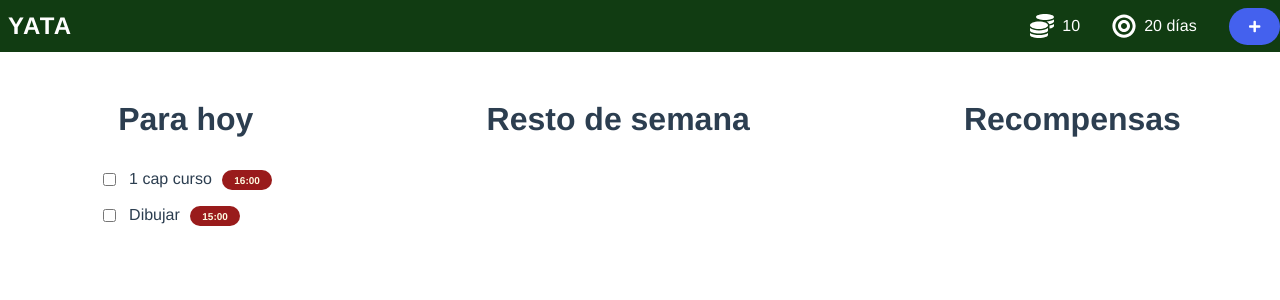
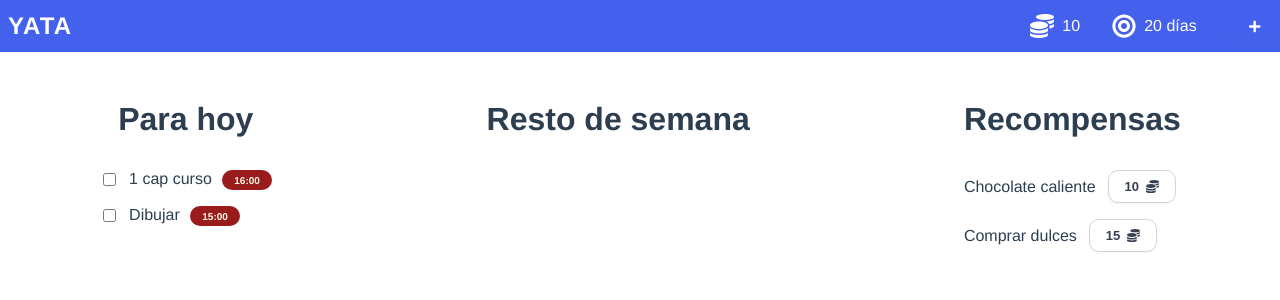
Before and after one commit to marisarobayo/yata, a Vue app: page /dashboard in a window 1280 px wide. Shown: the top 300 px of the page. Built offline with nearby package versions, Linux system fonts and the light colour scheme.

Commit message:
Implements rewards visualization. Swaps app colors.

```diff
--- /dev/null
+++ b/src/components/ButtonSecondary.vue
@@ -0,0 +1,38 @@
+
+<template>
+  <button
+    type="button"
+    :class="$style.button"
+    @click="$emit('click')"
+  >
+    <slot></slot>
+  </button>
+</template>
+
+<script lang="ts">
+import { defineComponent } from "vue";
+
+export default defineComponent({
+  name: 'ButtonSecondary',
+})
+</script>
+
+<style module lang="scss">
+  .button {
+    display: inline-flex;
+    align-items: center;
+    padding: 0.5rem 1rem;
+    font-size: small;
+    font-weight: 600;
+    border-radius: 10px;
+    box-shadow: 0 1px 2px 0 rgb(0 0 0 / 0.05);
+    cursor: pointer;
+    background-color: white;
+    color: rgb(55 65 81);
+    border: 1px rgb(209 213 219) solid;
+
+    &:hover {
+      background-color: rgb(249 250 251);
+    }
+  }
+</style>
--- a/src/components/Checkbox.vue
+++ b/src/components/Checkbox.vue
@@ -27,7 +27,7 @@ export default defineComponent({
   .checkbox {
     height: 0.5em;
     width: 0.5em;
-    border-radius: 0.25rem;
+    border-radius: 20em;
     color: rgb(79 70 229);
     border-color: rgb(209 213 219);
     &:focus {
--- /dev/null
+++ b/src/components/ListedReward.vue
@@ -0,0 +1,39 @@
+
+<template>
+  <div :class="$style.reward">
+    <div>
+      {{reward?.name}}
+    </div>
+    <ButtonSecondary>
+      <span :class="$style.cost">
+        {{reward?.cost}}
+      </span>
+      <font-awesome-icon icon="coins" />
+    </ButtonSecondary>
+  </div>
+</template>
+
+<script lang="ts">
+import { Reward } from "@/utils/models";
+import { defineComponent, PropType } from "vue";
+import ButtonSecondary from "./ButtonSecondary.vue";
+
+export default defineComponent({
+    name: "ListedTask",
+    props: {
+        reward: Object as PropType<Reward>
+    },
+    components: { ButtonSecondary }
+})
+</script>
+
+<style module lang="scss">
+  .reward {
+    display: flex;
+    align-items: center;
+    gap: 0 0.75em;
+  }
+  .cost {
+    margin-right: 0.5em;
+  }
+</style>
--- a/src/components/TopBar.vue
+++ b/src/components/TopBar.vue
@@ -49,7 +49,7 @@ export default defineComponent({
     top: 0;
     left: 0;
     width: 100%;
-    background-color: #113c12;
+    background-color: #4461ee;
   }
   .barcontent {
     justify-content: space-between;
--- a/src/services/users.ts
+++ b/src/services/users.ts
@@ -8,10 +8,12 @@ export function getCurrentUser(): User {
     streakDays: 20,
     rewards: [
       {
+        id: '1',
         name: 'Chocolate caliente',
         cost: 10,
       },
       {
+        id: '2',
         name: 'Comprar dulces',
         cost: 15,
       }
--- a/src/utils/models.ts
+++ b/src/utils/models.ts
@@ -22,7 +22,8 @@ export interface Task {
   frequency: Date | TaskFrequencyWeekly
 }
 
-interface Reward {
+export interface Reward {
+  id: string,
   name: string,
   cost: number,
 }
--- a/src/views/Dashboard.vue
+++ b/src/views/Dashboard.vue
@@ -15,6 +15,9 @@
     </div>
     <div>
       <h1 :class="$style.listtitle">Recompensas</h1>
+      <div :class="$style.list">
+        <ListedReward v-for="reward in user?.rewards" :key="reward.id" :reward="reward"/>
+      </div>
     </div>
   </div>
 </template>
@@ -24,10 +27,11 @@ import { computed, defineComponent, PropType } from 'vue'
 import ListedTask from '@/components/ListedTask.vue';
 import { User } from '@/utils/models';
 import { getDay, getWeek, isSameDay, isSameWeek } from 'date-fns';
+import ListedReward from '@/components/ListedReward.vue';
 
 export default defineComponent({
     name: "Dashboard",
-    components: { ListedTask },
+    components: { ListedTask, ListedReward },
     props: {
       user: Object as PropType<User>
     },
```
